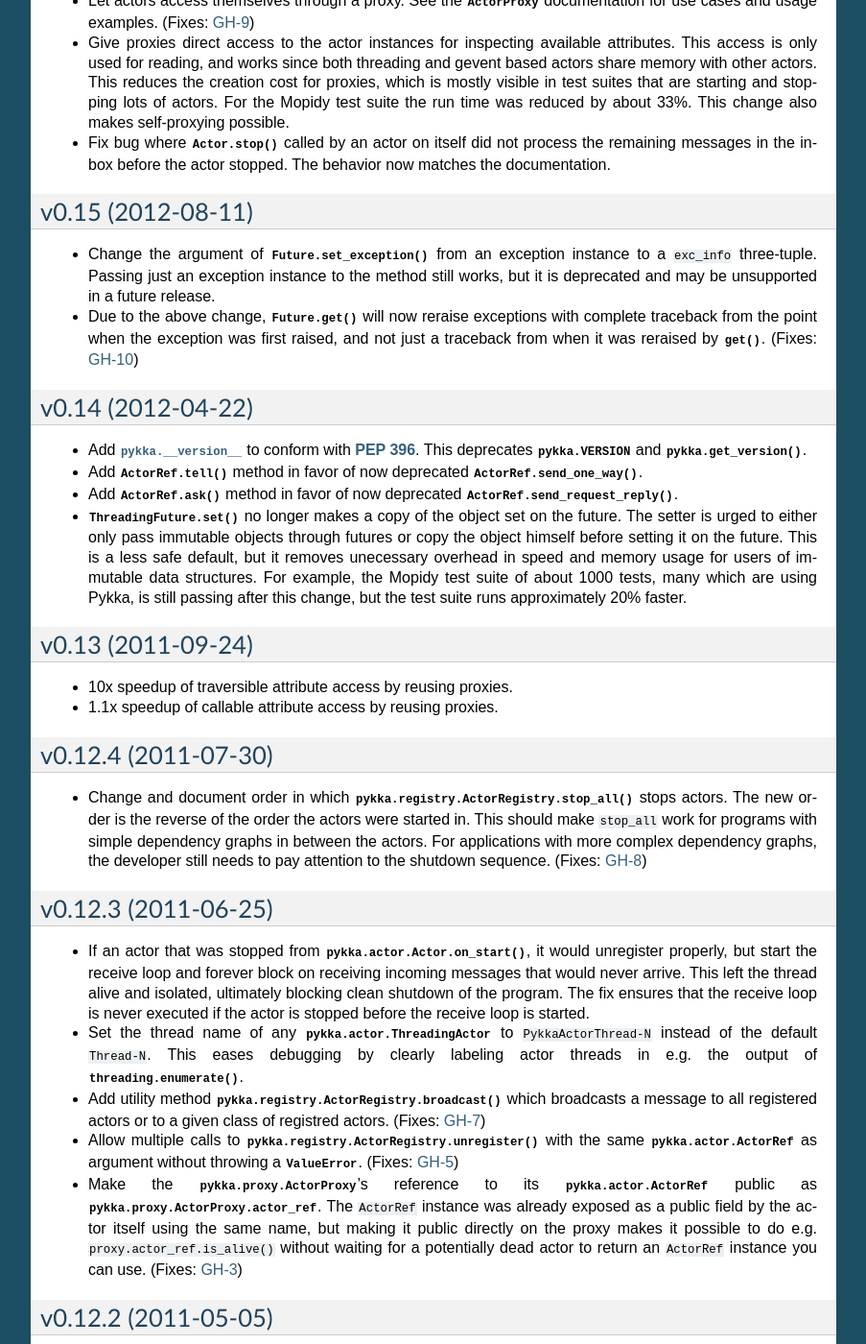
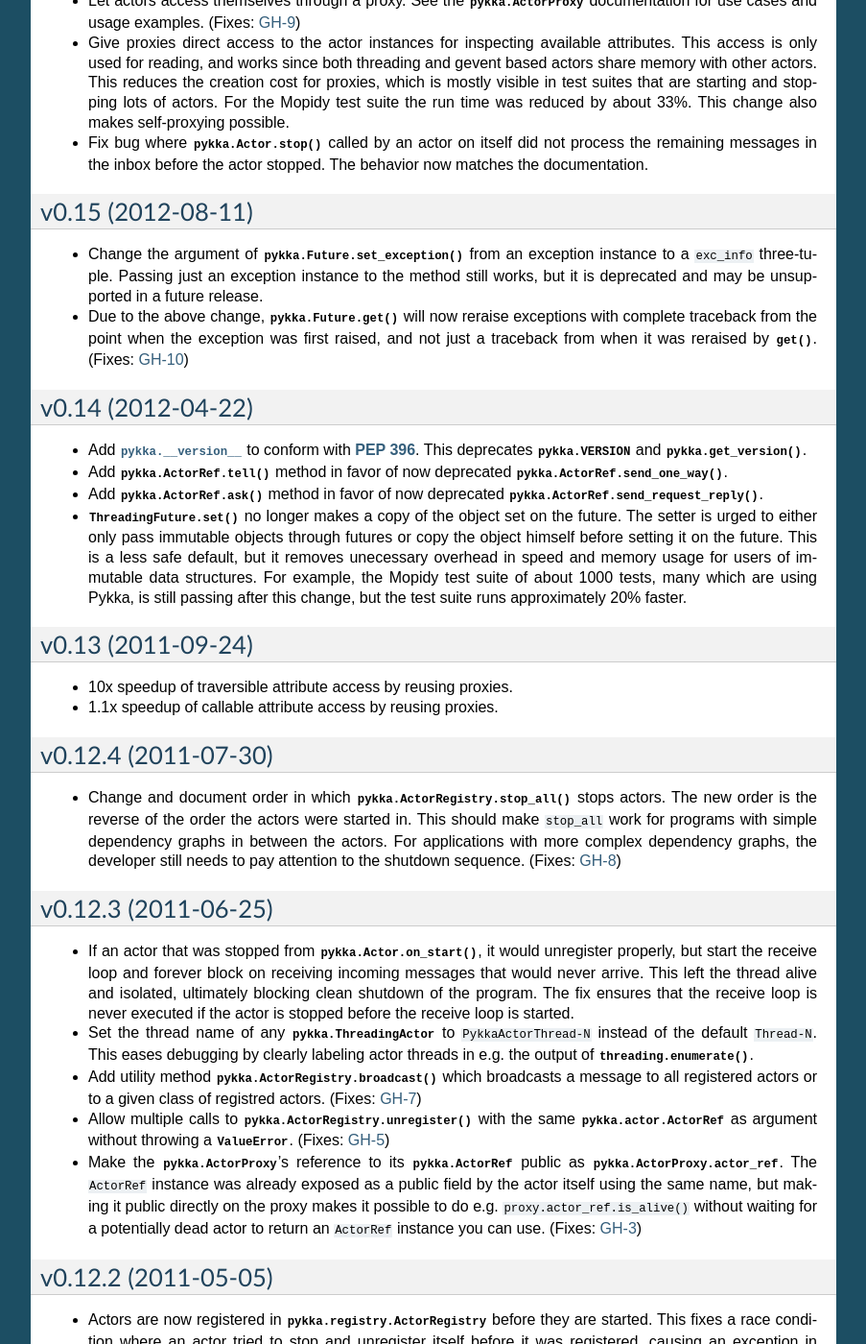
Before and after one commit to jodal/pykka, a Sphinx documentation site: the page built from docs/changes.rst, in a window 1280 px wide and 1400 px high, scrolled down 610 px. Shown: the whole window at 96% size, without its empty margins (198-1101 px from the left). Built offline with Sphinx 7.4.7, drawn with Linux system fonts in a browser that asks for light colours; some of the changed text lies outside the part shown.

Commit message:
Update docs and examples to use pykka.* namespace

```diff
--- a/docs/changes.rst
+++ b/docs/changes.rst
@@ -6,19 +6,19 @@
 v0.17 (in development)
 ======================
 
-- Make :meth:`Actor.__init__ <pykka.actor.Actor.__init__>` accept any arguments
-  and keyword arguments by default. This allows you to use :func:`super` in
+- Make :meth:`pykka.Actor.__init__` accept any arguments and
+  keyword arguments by default. This allows you to use :func:`super` in
   :meth:`__init__` like this::
 
       super(MyActorSubclass, self).__init__(1, 2, 3, foo='bar')
 
   Without this fix, the above use of :func:`super` would cause an exception
   because the default implementation of :meth:`__init__` in
-  :class:`Actor <pykka.actor.Actor>` would not accept the arguments.
+  :class:`pykka.Actor` would not accept the arguments.
 
-- Fix an issue on Python 3.x, that was introduced in Pykka 0.16, where the
-  :class:`ThreadingActor <pykka.actor.ThreadingActor>` would accidentally
-  override the method :meth:`threading.Thread._stop`.
+- Fix an issue on Python 3.x, that was introduced in Pykka 0.16, where
+  :class:`pykka.ThreadingActor` would accidentally override the method
+  :meth:`threading.Thread._stop`.
 
 - Removed :attr:`pykka.VERSION` and :func:`pykka.get_version`, which have been
   deprecated since v0.14. Use :attr:`pykka.__version__` instead.
@@ -33,8 +33,8 @@
 v0.16 (2012-09-19)
 ==================
 
-- Let actors access themselves through a proxy. See the :class:`ActorProxy
-  <pykka.proxy.ActorProxy>` documentation for use cases and usage examples.
+- Let actors access themselves through a proxy. See the
+  :class:`pykka.ActorProxy` documentation for use cases and usage examples.
   (Fixes: :issue:`9`)
 
 - Give proxies direct access to the actor instances for inspecting available
@@ -45,23 +45,23 @@
   run time was reduced by about 33%. This change also makes self-proxying
   possible.
 
-- Fix bug where :meth:`Actor.stop() <pykka.actor.Actor.stop>` called by an
-  actor on itself did not process the remaining messages in the inbox before
-  the actor stopped. The behavior now matches the documentation.
+- Fix bug where :meth:`pykka.Actor.stop` called by an actor on itself did not
+  process the remaining messages in the inbox before the actor stopped. The
+  behavior now matches the documentation.
 
 
 v0.15 (2012-08-11)
 ==================
 
-- Change the argument of :meth:`Future.set_exception()
-  <pykka.future.Future.set_exception>` from an exception instance to a
-  ``exc_info`` three-tuple. Passing just an exception instance to the method
-  still works, but it is deprecated and may be unsupported in a future release.
+- Change the argument of :meth:`pykka.Future.set_exception` from an exception
+  instance to a ``exc_info`` three-tuple. Passing just an exception instance to
+  the method still works, but it is deprecated and may be unsupported in a
+  future release.
 
-- Due to the above change, :meth:`Future.get() <pykka.future.Future.get>` will
-  now reraise exceptions with complete traceback from the point when the
-  exception was first raised, and not just a traceback from when it was
-  reraised by :meth:`get`. (Fixes: :issue:`10`)
+- Due to the above change, :meth:`pykka.Future.get` will now reraise exceptions
+  with complete traceback from the point when the exception was first raised,
+  and not just a traceback from when it was reraised by :meth:`get`. (Fixes:
+  :issue:`10`)
 
 
 v0.14 (2012-04-22)
@@ -70,14 +70,13 @@
 - Add :attr:`pykka.__version__` to conform with :pep:`396`. This deprecates
   :attr:`pykka.VERSION` and :meth:`pykka.get_version`.
 
-- Add :meth:`ActorRef.tell() <pykka.actor.ActorRef.tell>` method in favor of now
-  deprecated :meth:`ActorRef.send_one_way() <pykka.actor.ActorRef.send_one_way>`.
+- Add :meth:`pykka.ActorRef.tell` method in favor of now deprecated
+  :meth:`pykka.ActorRef.send_one_way`.
 
-- Add :meth:`ActorRef.ask() <pykka.actor.ActorRef.ask>` method in favor of now
-  deprecated :meth:`ActorRef.send_request_reply()
-  <pykka.actor.ActorRef.send_request_reply>`.
+- Add :meth:`pykka.ActorRef.ask` method in favor of now deprecated
+  :meth:`pykka.ActorRef.send_request_reply`.
 
-- :class:`ThreadingFuture.set() <pykka.future.ThreadingFuture>` no longer makes
+- :class:`ThreadingFuture.set() <pykka.ThreadingFuture>` no longer makes
   a copy of the object set on the future. The setter is urged to either only
   pass immutable objects through futures or copy the object himself before
   setting it on the future. This is a less safe default, but it removes
@@ -98,40 +97,39 @@
 v0.12.4 (2011-07-30)
 ====================
 
-- Change and document order in which
-  :meth:`pykka.registry.ActorRegistry.stop_all` stops actors. The new order is
-  the reverse of the order the actors were started in. This should make
-  ``stop_all`` work for programs with simple dependency graphs in between the
-  actors. For applications with more complex dependency graphs, the developer
-  still needs to pay attention to the shutdown sequence. (Fixes: :issue:`8`)
+- Change and document order in which :meth:`pykka.ActorRegistry.stop_all` stops
+  actors. The new order is the reverse of the order the actors were started in.
+  This should make ``stop_all`` work for programs with simple dependency graphs
+  in between the actors. For applications with more complex dependency graphs,
+  the developer still needs to pay attention to the shutdown sequence. (Fixes:
+  :issue:`8`)
 
 
 v0.12.3 (2011-06-25)
 ====================
 
-- If an actor that was stopped from :meth:`pykka.actor.Actor.on_start`, it
-  would unregister properly, but start the receive loop and forever block on
+- If an actor that was stopped from :meth:`pykka.Actor.on_start`, it would
+  unregister properly, but start the receive loop and forever block on
   receiving incoming messages that would never arrive. This left the thread
   alive and isolated, ultimately blocking clean shutdown of the program. The
   fix ensures that the receive loop is never executed if the actor is stopped
   before the receive loop is started.
 
-- Set the thread name of any :class:`pykka.actor.ThreadingActor` to
+- Set the thread name of any :class:`pykka.ThreadingActor` to
   ``PykkaActorThread-N`` instead of the default ``Thread-N``. This eases
   debugging by clearly labeling actor threads in e.g. the output of
   :func:`threading.enumerate`.
 
-- Add utility method :meth:`pykka.registry.ActorRegistry.broadcast` which
-  broadcasts a message to all registered actors or to a given class of
-  registred actors. (Fixes: :issue:`7`)
+- Add utility method :meth:`pykka.ActorRegistry.broadcast` which broadcasts a
+  message to all registered actors or to a given class of registred actors.
+  (Fixes: :issue:`7`)
 
-- Allow multiple calls to :meth:`pykka.registry.ActorRegistry.unregister`
-  with the same :class:`pykka.actor.ActorRef` as argument without throwing a
+- Allow multiple calls to :meth:`pykka.ActorRegistry.unregister` with the same
+  :class:`pykka.actor.ActorRef` as argument without throwing a
   :exc:`ValueError`. (Fixes: :issue:`5`)
 
-- Make the :class:`pykka.proxy.ActorProxy`'s reference to its
-  :class:`pykka.actor.ActorRef` public as
-  :attr:`pykka.proxy.ActorProxy.actor_ref`. The ``ActorRef`` instance was
+- Make the :class:`pykka.ActorProxy`'s reference to its :class:`pykka.ActorRef`
+  public as :attr:`pykka.ActorProxy.actor_ref`. The ``ActorRef`` instance was
   already exposed as a public field by the actor itself using the same name,
   but making it public directly on the proxy makes it possible to do e.g.
   ``proxy.actor_ref.is_alive()`` without waiting for a potentially dead actor
```
Also changed, not shown: docs/api.rst (+37 -27 lines), docs/introduction.rst (+15 -16 lines), 9 other files.
